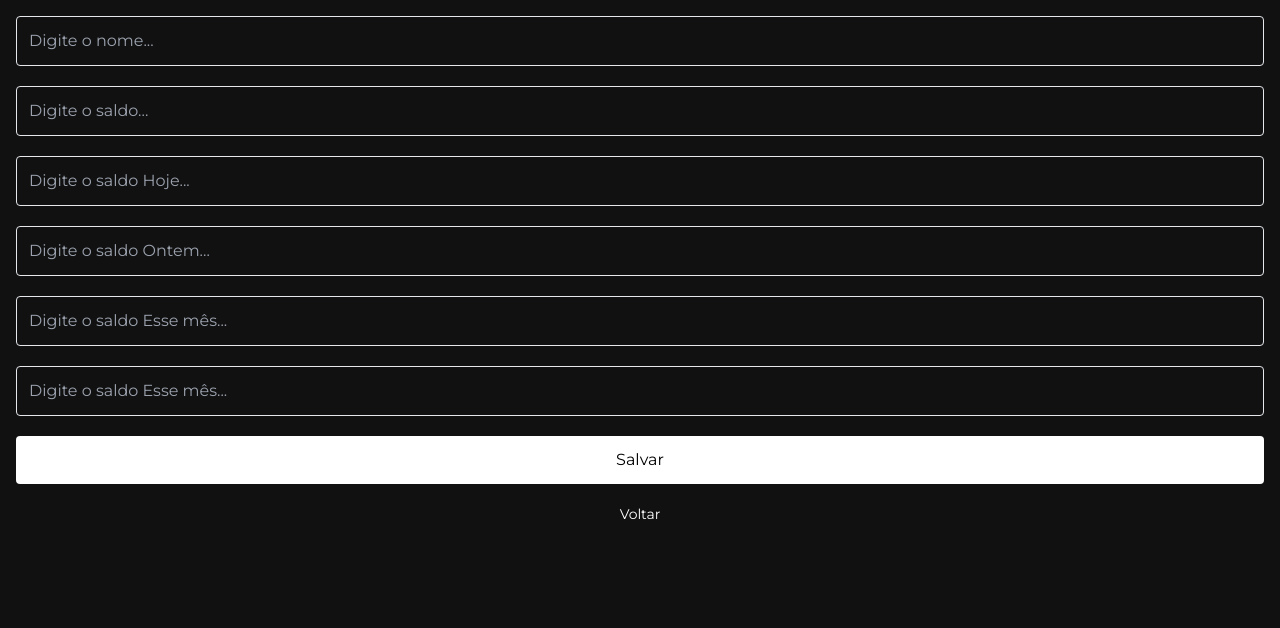
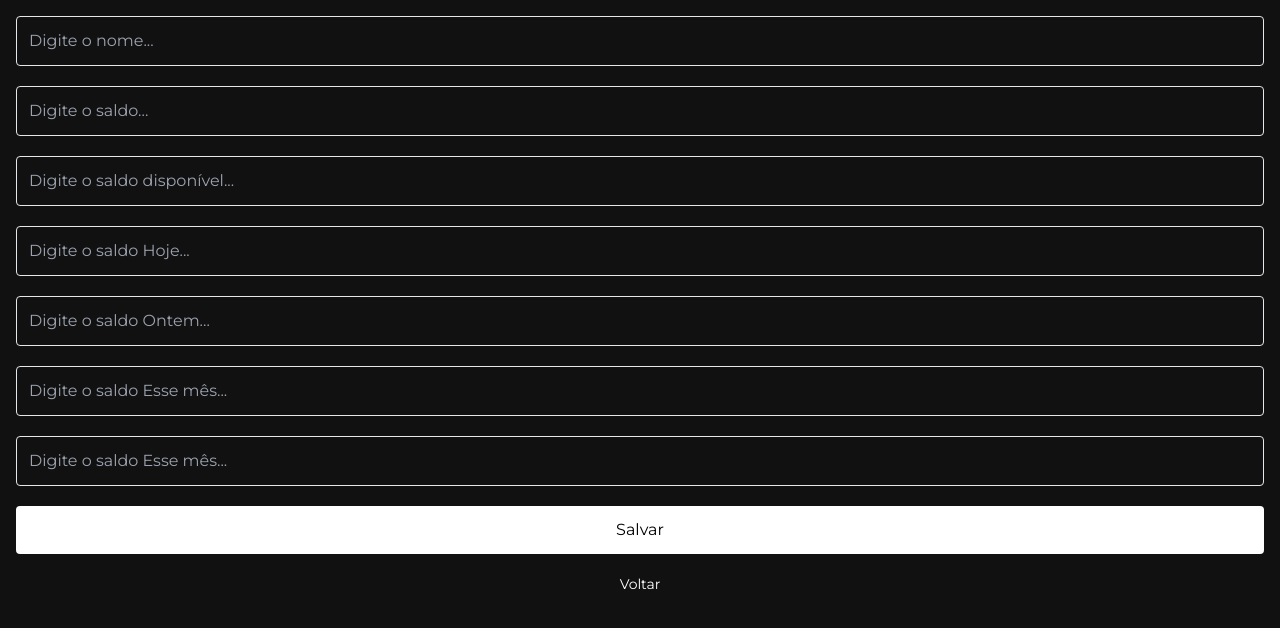
Before and after one commit to appsdaroi/perfect-pay, a Next.js app: page /configs in a window 1280 px wide. Shown: the top 628 px of the page. Built offline with nearby package versions, Linux system fonts and the light colour scheme; no server answers; sample sign-in values are in the browser's storage.

Commit message:
feat: added available balance

```diff
--- a/src/pages/configs.jsx
+++ b/src/pages/configs.jsx
@@ -20,6 +20,7 @@ export default function Home({ session, profileState }) {
     const balanceYesterday = evt.target.balanceYesterday.value;
     const balanceThisMonth = evt.target.balanceThisMonth.value;
     const balanceLastMonth = evt.target.balanceLastMonth.value;
+    const availableBalance = evt.target.availableBalance.value;
 
     if (!name || !balance) return setSaving(false);
 
@@ -49,6 +50,7 @@ export default function Home({ session, profileState }) {
     thisUser.balanceYesterday = ReaisToCents(balanceYesterday);
     thisUser.balanceThisMonth = ReaisToCents(balanceThisMonth);
     thisUser.balanceLastMonth = ReaisToCents(balanceLastMonth);
+    thisUser.availableBalance = ReaisToCents(availableBalance);
 
     records.users.splice(thisIndex, 1, thisUser);
 
@@ -81,6 +83,13 @@ export default function Home({ session, profileState }) {
           placeholder="Digite o saldo..."
           type="number"
           name="balance"
+          className="p-3 text-white bg-transparent border rounded"
+        />
+
+        <input
+          placeholder="Digite o saldo disponível..."
+          type="number"
+          name="availableBalance"
           className="p-3 text-white bg-transparent border rounded"
         />
 
--- a/src/pages/index.jsx
+++ b/src/pages/index.jsx
@@ -102,7 +102,7 @@ export default function Home({ session, profileState }) {
                 <div className="w-20 h-6 rounded bg-primary/10 loading-skeleton"></div>
               ) : (
                 <h2 className="-mt-1 text-sm font-semibold tracking-tight">
-                  {CentsToReais(session.user.balance * 0.7346)}
+                  {CentsToReais(session.user.availableBalance)}
                 </h2>
               )}
             </div>
```
Also changed, not shown: 1 other file (tests, documents, lock files or other folders).
